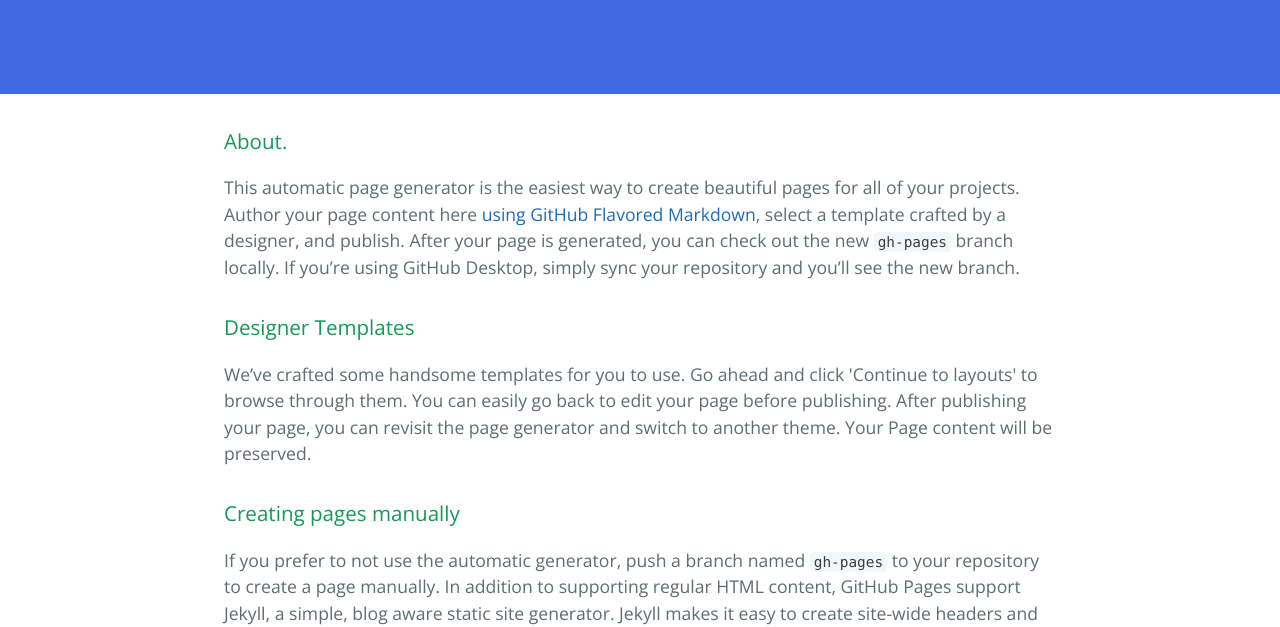
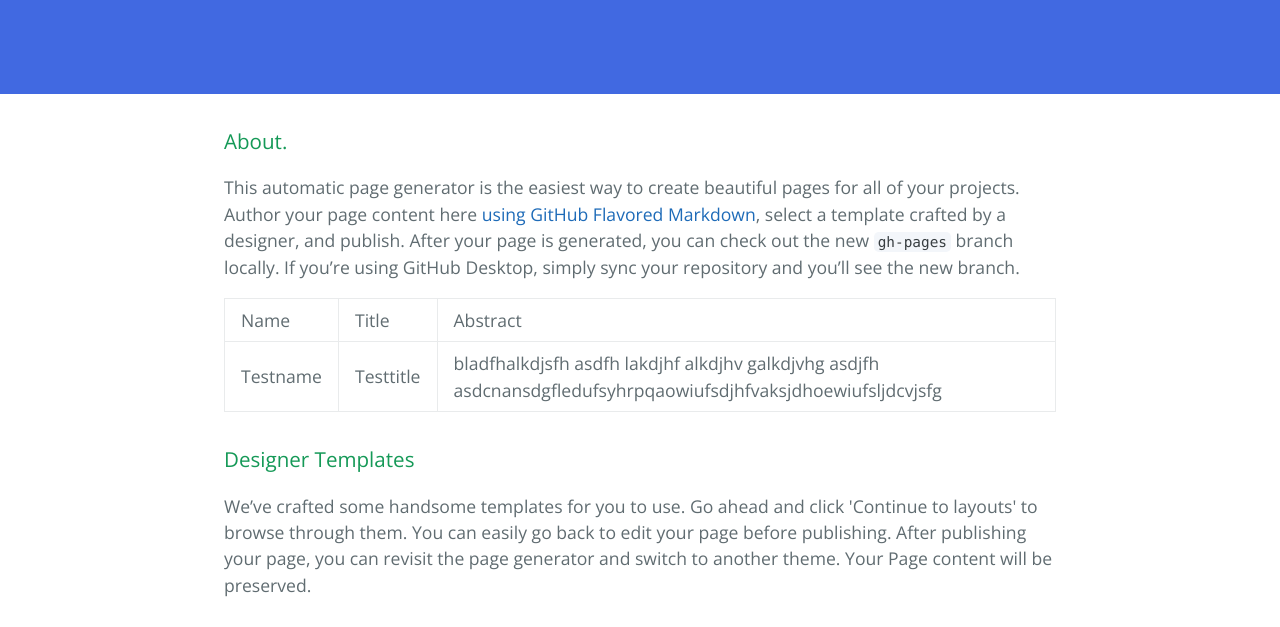
Before and after one commit to mathsq/mathsq.github.io, a plain HTML site: page index.html in a window 1280 px wide. Shown: the part 176-803 px from the top of the page. Drawn offline with nearby package versions, Linux system fonts and the light colour scheme.

Commit message:
inserted table

```diff
--- a/index.html
+++ b/index.html
@@ -19,7 +19,22 @@
       <h3>
 <a id="intro" class="anchor" href="#intro" aria-hidden="true"><span aria-hidden="true" class="octicon octicon-link"></span></a>About.</h3>
 
-<p>This automatic page generator is the easiest way to create beautiful pages for all of your projects. Author your page content here <a href="https://guides.github.com/features/mastering-markdown/">using GitHub Flavored Markdown</a>, select a template crafted by a designer, and publish. After your page is generated, you can check out the new <code>gh-pages</code> branch locally. If you’re using GitHub Desktop, simply sync your repository and you’ll see the new branch.</p>
+      <p>This automatic page generator is the easiest way to create beautiful pages for all of your projects. Author your page content here <a href="https://guides.github.com/features/mastering-markdown/">using GitHub Flavored Markdown</a>, select a template crafted by a designer, and publish. After your page is generated, you can check out the new <code>gh-pages</code> branch locally. If you’re using GitHub Desktop, simply sync your repository and you’ll see the new branch.</p>
+
+      <table >
+	<tbody>
+		<tr>
+			<td>Name </td>
+			<td>Title </td>
+			<td>Abstract </td>
+		</tr>
+		<tr>
+			<td> Testname</td>
+			<td> Testtitle</td>
+			<td> bladfhalkdjsfh asdfh lakdjhf alkdjhv galkdjvhg asdjfh asdcnansdgfledufsyhrpqaowiufsdjhfvaksjdhoewiufsljdcvjsfg</td>
+		</tr>
+	</tbody>
+</table>
 
 <h3>
 <a id="designer-templates" class="anchor" href="#designer-templates" aria-hidden="true"><span aria-hidden="true" class="octicon octicon-link"></span></a>Designer Templates</h3>
```
